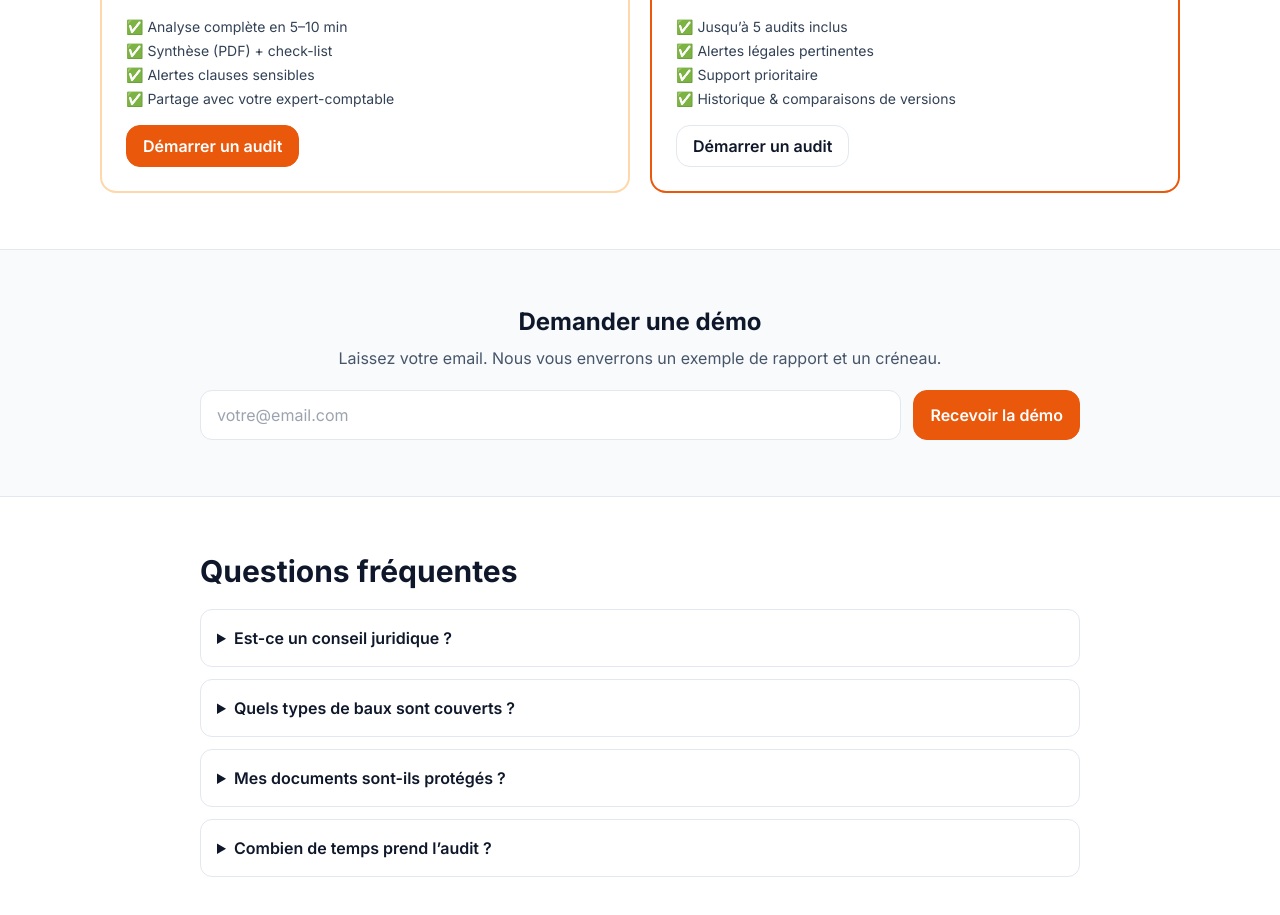
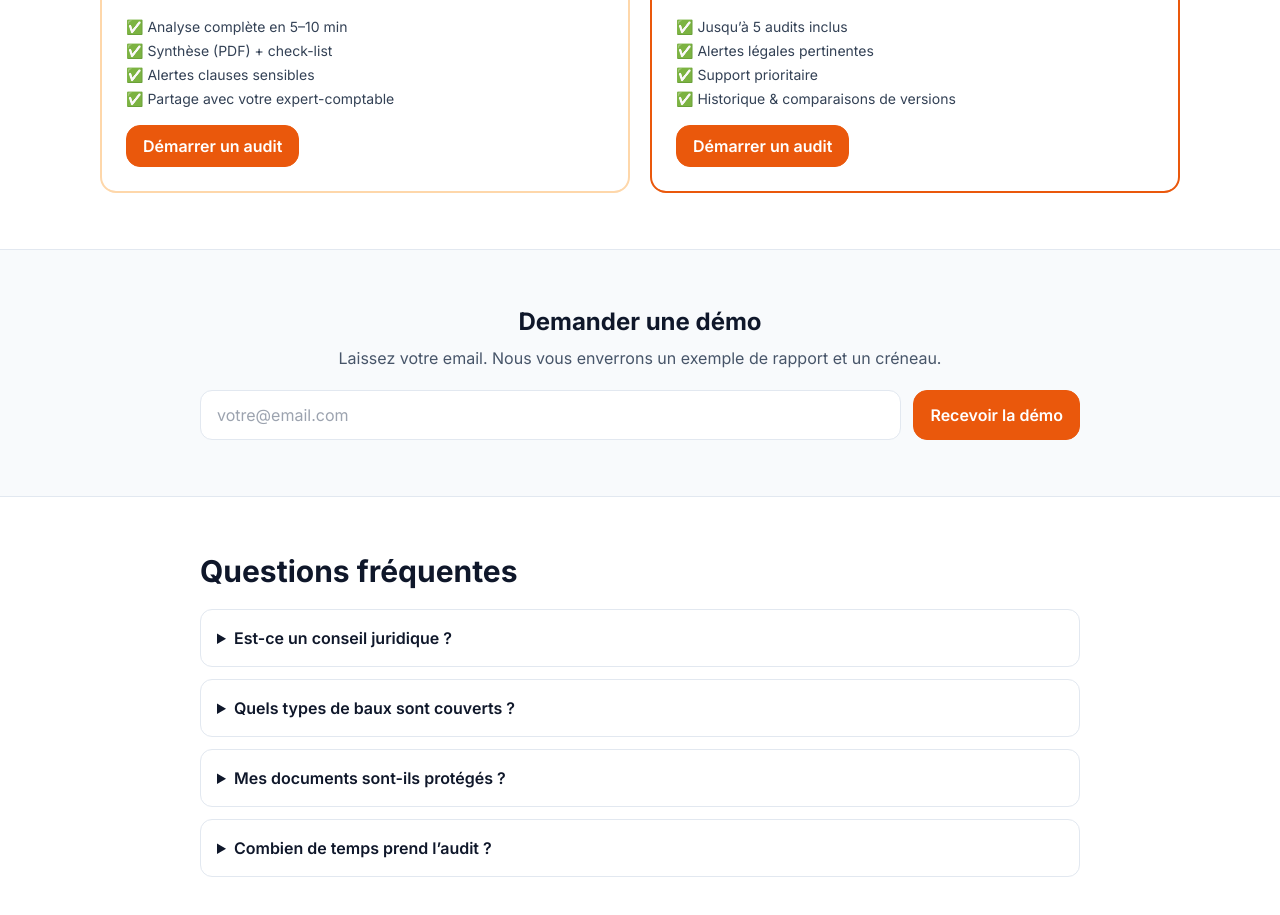
Before and after one commit to LexBaux/lexbaux-site, a Next.js app: page / in a window 1280 px wide. Shown: the part 1844-2759 px from the top of the page. Built offline with nearby package versions, Linux system fonts and the light colour scheme.

Commit message:
démarrer un audit en orange audit

```diff
--- a/app/page.tsx
+++ b/app/page.tsx
@@ -381,7 +381,7 @@ const showExample = () => {
                 <li>✅ Historique & comparaisons de versions</li>
               </ul>
               <div className="mt-4">
-                <a href="#demo" className="inline-flex items-center rounded-[14px] bg-white font-semibold px-4 py-2 border border-slate-200 hover:bg-slate-50">Démarrer un audit</a>
+               <a href="#uploader" className="inline-flex items-center rounded-[14px] bg-orange-600 text-white font-semibold px-4 py-2 border border-orange-600 hover:bg-orange-700">Démarrer un audit</a>
               </div>
             </div>
           </div>
```
